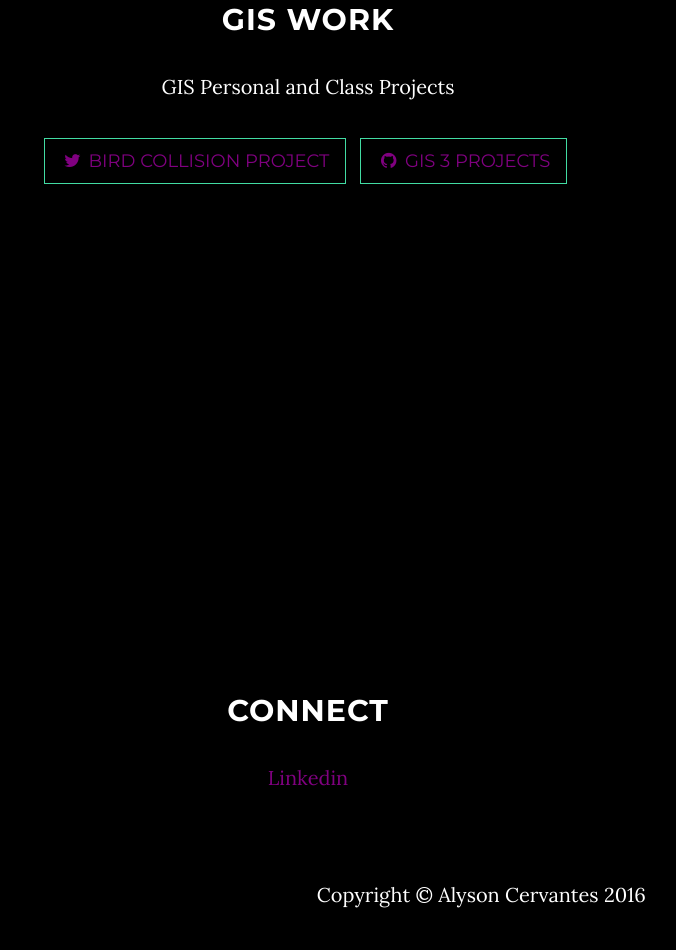
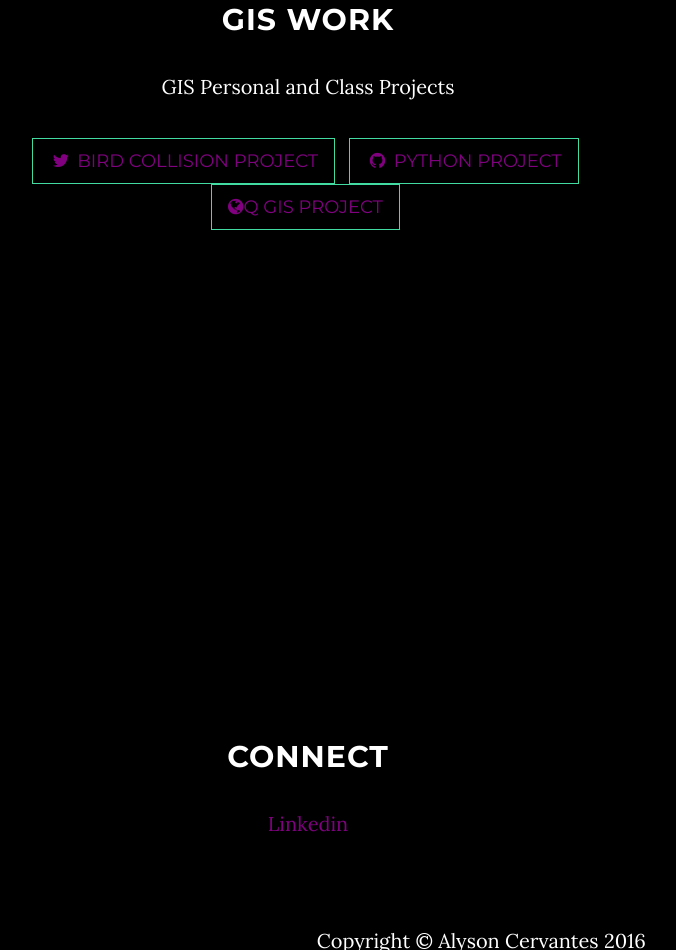
Before and after one commit to alyc07/alyc07.github.io, a website: page index.html in a window 1280 px wide. Shown: the part 2133-3083 px from the top of the page, without its empty margins (332-1008 px from the left). Drawn offline with nearby package versions, Linux system fonts and the light colour scheme.

Commit message:
Update index.html

```diff
--- a/index.html
+++ b/index.html
@@ -145,9 +145,11 @@
                         <a href="https://alyc07.github.io/birdcollision/" class="btn btn-default btn-lg"><i class="fa fa-twitter fa-fw"></i> <span class="network-name">Bird Collision Project</span></a>
                     </li>
                     <li>
-                        <a href="https://github.com/IronSummitMedia/startbootstrap" class="btn btn-default btn-lg"><i class="fa fa-github fa-fw"></i> <span class="network-name">GIS 3 Projects</span></a>
+                        <a href="https://github.com/IronSummitMedia/startbootstrap" class="btn btn-default btn-lg"><i class="fa fa-github fa-fw"></i> <span class="network-name">Python Project</span></a>
                     </li>
-
+                    <li>
+                        <a href="https://github.com/IronSummitMedia/startbootstrap" class="btn btn-default btn-lg"><i class="fa fa-globe" aria-hidden="true"></i><span class="network-name">Q GIS Project</span></a>
+                    </li>
                 </ul>
             </div>
         </div>
```
